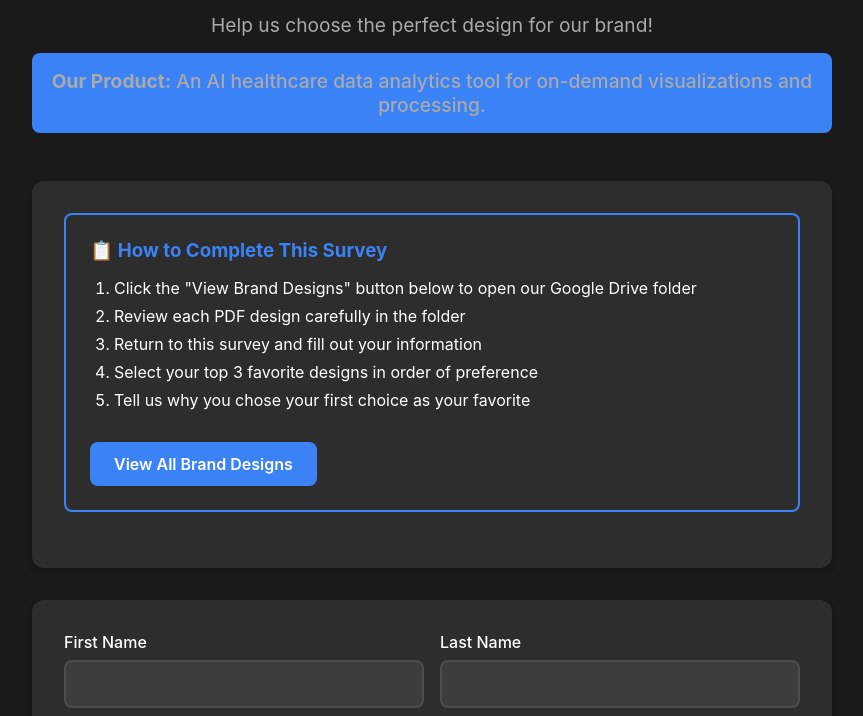
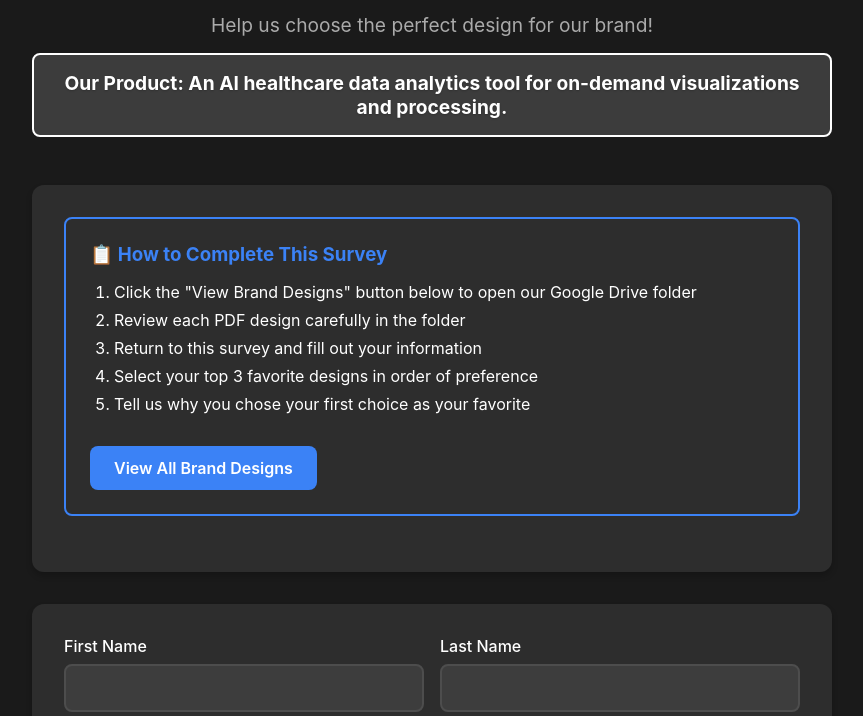
Before and after one commit to morgandixonc-who/survey, a plain HTML site: page index.html in a window 1280 px wide. Shown: the part 84-800 px from the top of the page, without its empty margins (208-1071 px from the left). Drawn offline with Linux system fonts and the light colour scheme.

Commit message:
Republish

```diff
--- a/index.html
+++ b/index.html
@@ -197,7 +197,7 @@
     <div class="header">
       <h1>Branding Survey</h1>
       <p>Help us choose the perfect design for our brand!</p>
-      <p style="margin-top: 1rem; font-weight: 500; background-color: #3b82f6; padding: 1rem; border-radius: 8px;">
+      <p style="margin-top: 1rem; font-weight: 700; background-color: rgba(255, 255, 255, 0.15); padding: 1rem; border-radius: 8px; border: 2px solid white; color: white; text-shadow: 0 1px 2px rgba(0,0,0,0.2);">
         <strong>Our Product:</strong> An AI healthcare data analytics tool for on-demand visualizations and processing.
       </p>
     </div>
```
